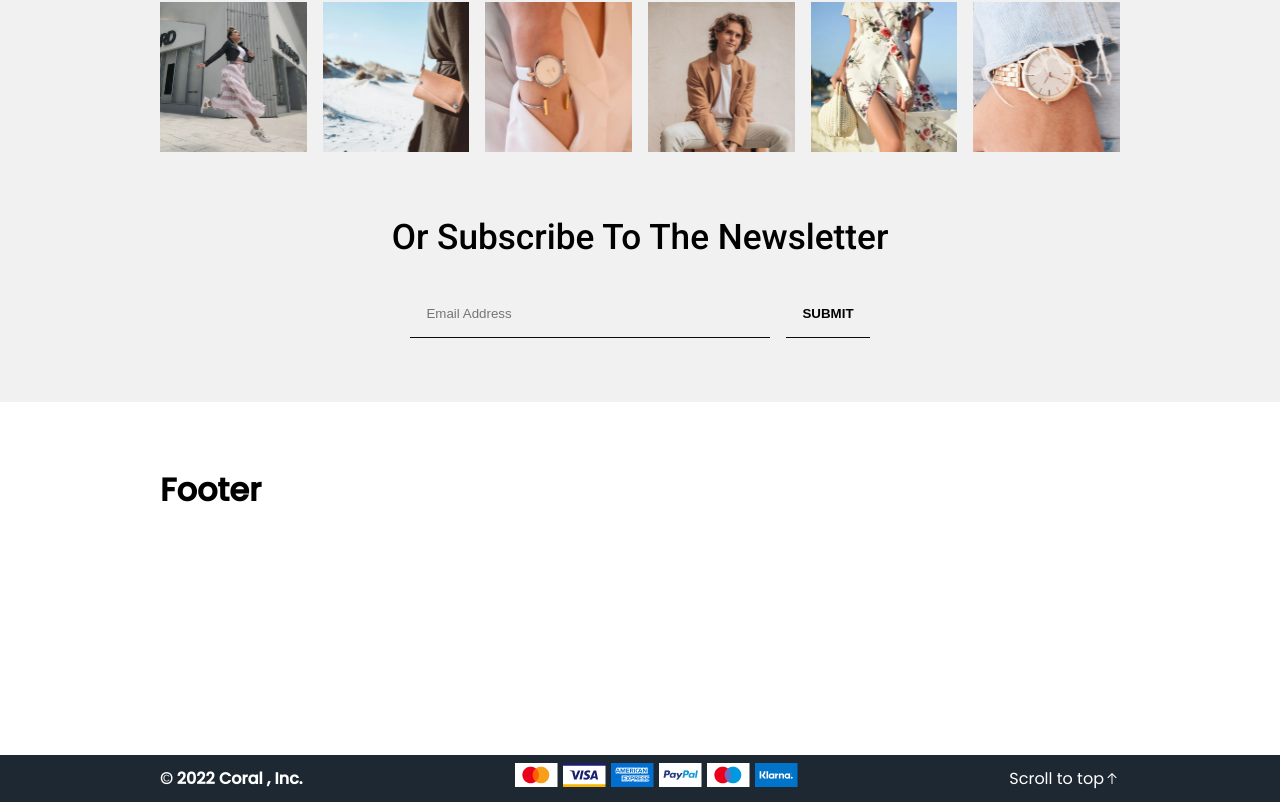
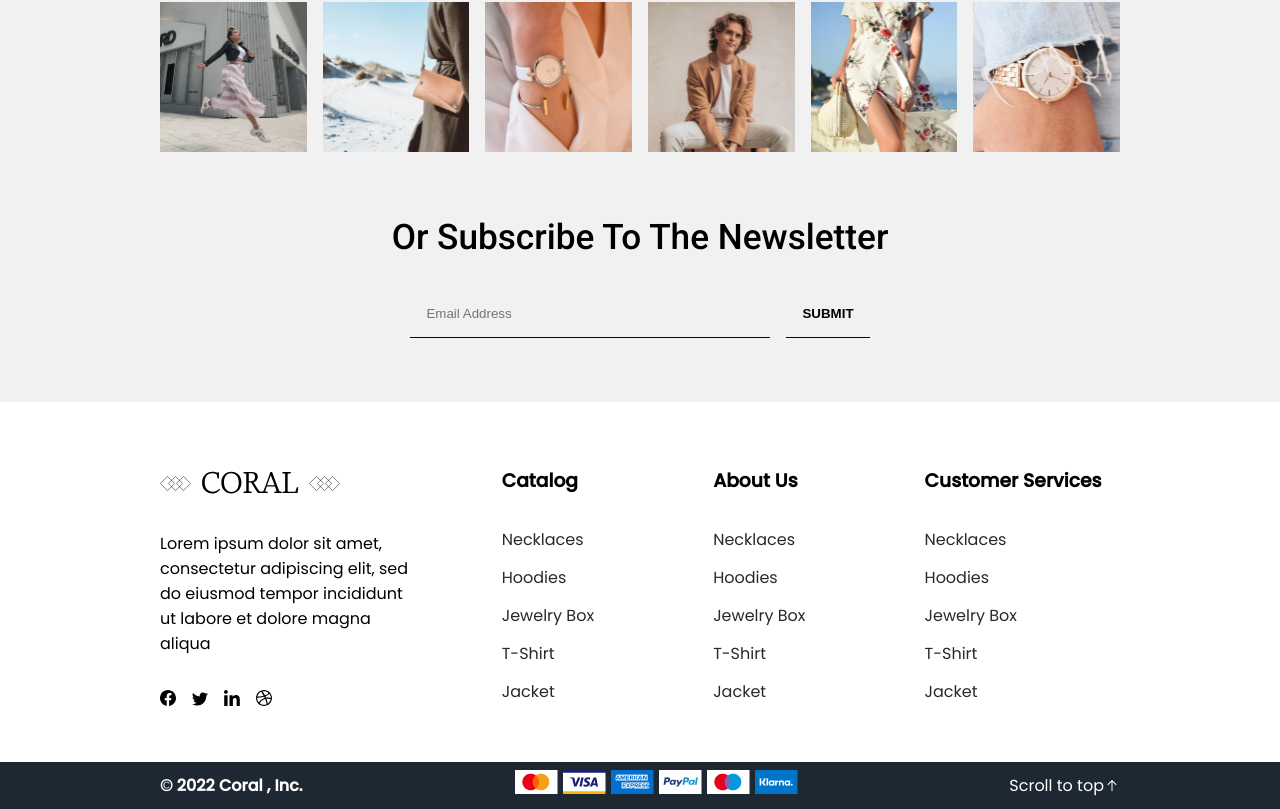
Before and after one commit to PedroMakengo/app-task-vuejs, a Vue app: page / in a window 1280 px wide. Shown: the part 4083-4892 px from the top of the page. Built offline with nearby package versions, Linux system fonts and the light colour scheme.

Commit message:
Adicionando footer

```diff
--- a/src/assets/css/coral.css
+++ b/src/assets/css/coral.css
@@ -3,6 +3,10 @@
 body {
   outline: 0;
   font-family: "Poppins", sans-serif;
+}
+
+html {
+  scroll-behavior: smooth;
 }
 
 * {
--- a/src/components/Footer/index.vue
+++ b/src/components/Footer/index.vue
@@ -2,16 +2,122 @@
 <template>
   <footer id="footer">
     <div class="container">
-      <h1>Footer</h1>
+      <div class="item__footer">
+        <Logo />
+        <p>
+          Lorem ipsum dolor sit amet, consectetur adipiscing elit, sed do
+          eiusmod tempor incididunt ut labore et dolore magna aliqua
+        </p>
+
+        <ul>
+          <li>
+            <a href="#">
+              <svg
+                width="16"
+                height="16"
+                viewBox="0 0 16 16"
+                fill="none"
+                xmlns="http://www.w3.org/2000/svg"
+              >
+                <path
+                  d="M16 8C16 3.6 12.4 0 8 0C3.6 0 0 3.6 0 8C0 12 2.9 15.3 6.7 15.9V10.3H4.7V8H6.7V6.2C6.7 4.2 7.9 3.1 9.7 3.1C10.6 3.1 11.5 3.3 11.5 3.3V5.3H10.5C9.5 5.3 9.2 5.9 9.2 6.5V8H11.4L11 10.3H9.1V16C13.1 15.4 16 12 16 8Z"
+                  fill="black"
+                />
+              </svg>
+            </a>
+          </li>
+          <li>
+            <a href="#">
+              <svg
+                width="16"
+                height="14"
+                viewBox="0 0 16 14"
+                fill="none"
+                xmlns="http://www.w3.org/2000/svg"
+              >
+                <path
+                  d="M16 2C15.4 2.3 14.8 2.4 14.1 2.5C14.8 2.1 15.3 1.5 15.5 0.7C14.9 1.1 14.2 1.3 13.4 1.5C12.8 0.9 11.9 0.5 11 0.5C8.9 0.5 7.3 2.5 7.8 4.5C5.1 4.4 2.7 3.1 1 1.1C0.1 2.6 0.6 4.5 2 5.5C1.5 5.5 1 5.3 0.5 5.1C0.5 6.6 1.6 8 3.1 8.4C2.6 8.5 2.1 8.6 1.6 8.5C2 9.8 3.2 10.8 4.7 10.8C3.5 11.7 1.7 12.2 0 12C1.5 12.9 3.2 13.5 5 13.5C11.1 13.5 14.5 8.4 14.3 3.7C15 3.3 15.6 2.7 16 2Z"
+                  fill="black"
+                />
+              </svg>
+            </a>
+          </li>
+          <li>
+            <a href="#">
+              <svg
+                width="16"
+                height="16"
+                viewBox="0 0 16 16"
+                fill="none"
+                xmlns="http://www.w3.org/2000/svg"
+              >
+                <path
+                  d="M3.60001 16H0.199997V5.3H3.60001V16ZM1.9 3.8C0.800002 3.8 0 3 0 1.9C0 0.8 0.900002 0 1.9 0C3 0 3.8 0.8 3.8 1.9C3.8 3 3 3.8 1.9 3.8ZM16 16H12.6V10.2C12.6 8.5 11.9 8 10.9 8C9.89999 8 8.89999 8.8 8.89999 10.3V16H5.5V5.3H8.7V6.8C9 6.1 10.2 5 11.9 5C13.8 5 15.8 6.1 15.8 9.4V16H16Z"
+                  fill="black"
+                />
+              </svg>
+            </a>
+          </li>
+          <li>
+            <a href="#">
+              <svg
+                width="16"
+                height="16"
+                viewBox="0 0 16 16"
+                fill="none"
+                xmlns="http://www.w3.org/2000/svg"
+              >
+                <path
+                  d="M8 0C3.584 0 0 3.584 0 8C0 12.416 3.584 16 8 16C12.4 16 16 12.416 16 8C16 3.584 12.4 0 8 0ZM13.28 3.68C14.24 4.848 14.8 6.32 14.832 7.936C14.608 7.888 12.352 7.44 10.08 7.712C10.032 7.6 9.984 7.472 9.936 7.36C9.792 7.024 9.648 6.688 9.488 6.368C11.984 5.36 13.136 3.872 13.28 3.68ZM8 1.184C9.728 1.184 11.328 1.84 12.528 2.896C12.4 3.072 11.376 4.448 8.944 5.36C7.824 3.296 6.576 1.616 6.4 1.36C6.912 1.248 7.44 1.184 8 1.184ZM5.088 1.824C5.264 2.064 6.48 3.76 7.616 5.776C4.416 6.624 1.6 6.608 1.296 6.608C1.76 4.48 3.184 2.72 5.088 1.824ZM1.168 8.016C1.168 7.952 1.168 7.872 1.168 7.808C1.456 7.824 4.784 7.856 8.192 6.832C8.384 7.216 8.576 7.6 8.752 8C8.672 8.032 8.576 8.048 8.48 8.08C4.96 9.216 3.088 12.32 2.928 12.576C1.824 11.36 1.168 9.76 1.168 8.016ZM8 14.832C6.416 14.832 4.96 14.288 3.808 13.392C3.936 13.136 5.312 10.464 9.168 9.12C9.184 9.104 9.2 9.104 9.216 9.104C10.176 11.6 10.576 13.68 10.672 14.288C9.856 14.64 8.944 14.832 8 14.832ZM11.808 13.664C11.744 13.248 11.376 11.248 10.48 8.8C12.624 8.464 14.496 9.024 14.736 9.088C14.432 10.992 13.344 12.64 11.808 13.664Z"
+                  fill="black"
+                />
+              </svg>
+            </a>
+          </li>
+        </ul>
+      </div>
+
+      <div class="item__footer">
+        <h3>Catalog</h3>
+        <ul>
+          <li><a href="#">Necklaces</a></li>
+          <li><a href="#">Hoodies</a></li>
+          <li><a href="#">Jewelry Box</a></li>
+          <li><a href="#">T-Shirt</a></li>
+          <li><a href="#">Jacket</a></li>
+        </ul>
+      </div>
+
+      <div class="item__footer">
+        <h3>About Us</h3>
+        <ul>
+          <li><a href="#">Necklaces</a></li>
+          <li><a href="#">Hoodies</a></li>
+          <li><a href="#">Jewelry Box</a></li>
+          <li><a href="#">T-Shirt</a></li>
+          <li><a href="#">Jacket</a></li>
+        </ul>
+      </div>
+      <div class="item__footer">
+        <h3>Customer Services</h3>
+        <ul>
+          <li><a href="#">Necklaces</a></li>
+          <li><a href="#">Hoodies</a></li>
+          <li><a href="#">Jewelry Box</a></li>
+          <li><a href="#">T-Shirt</a></li>
+          <li><a href="#">Jacket</a></li>
+        </ul>
+      </div>
     </div>
     <Copyright />
   </footer>
 </template>
 
 <script>
-import Copyright from "../../components/Footer/Copyright";
+import Logo from "@/components/Header/Logo";
+import Copyright from "@/components/Footer/Copyright";
 export default {
-  components: { Copyright },
+  components: { Copyright, Logo },
 };
 </script>
 
@@ -29,6 +135,40 @@ export default {
   width: 100%;
   height: 90%;
 
+  display: flex;
+  justify-content: space-between;
+  gap: 1rem;
+
   padding-block: 4rem;
 }
+
+#footer .container .item__footer {
+  width: 30%;
+}
+
+#footer .container .item__footer:first-child {
+  width: 50%;
+}
+
+#footer .container .item__footer:first-child p {
+  width: 80%;
+  margin-top: 1.5rem;
+}
+
+#footer .container .item__footer:first-child ul {
+  display: flex;
+  gap: 1rem;
+}
+
+#footer .container .item__footer > ul {
+  margin-top: 2rem;
+}
+
+#footer .container .item__footer > ul li {
+  margin-bottom: 0.8rem;
+}
+
+#footer .container .item__footer > ul li a {
+  color: #292929;
+}
 </style>
```
